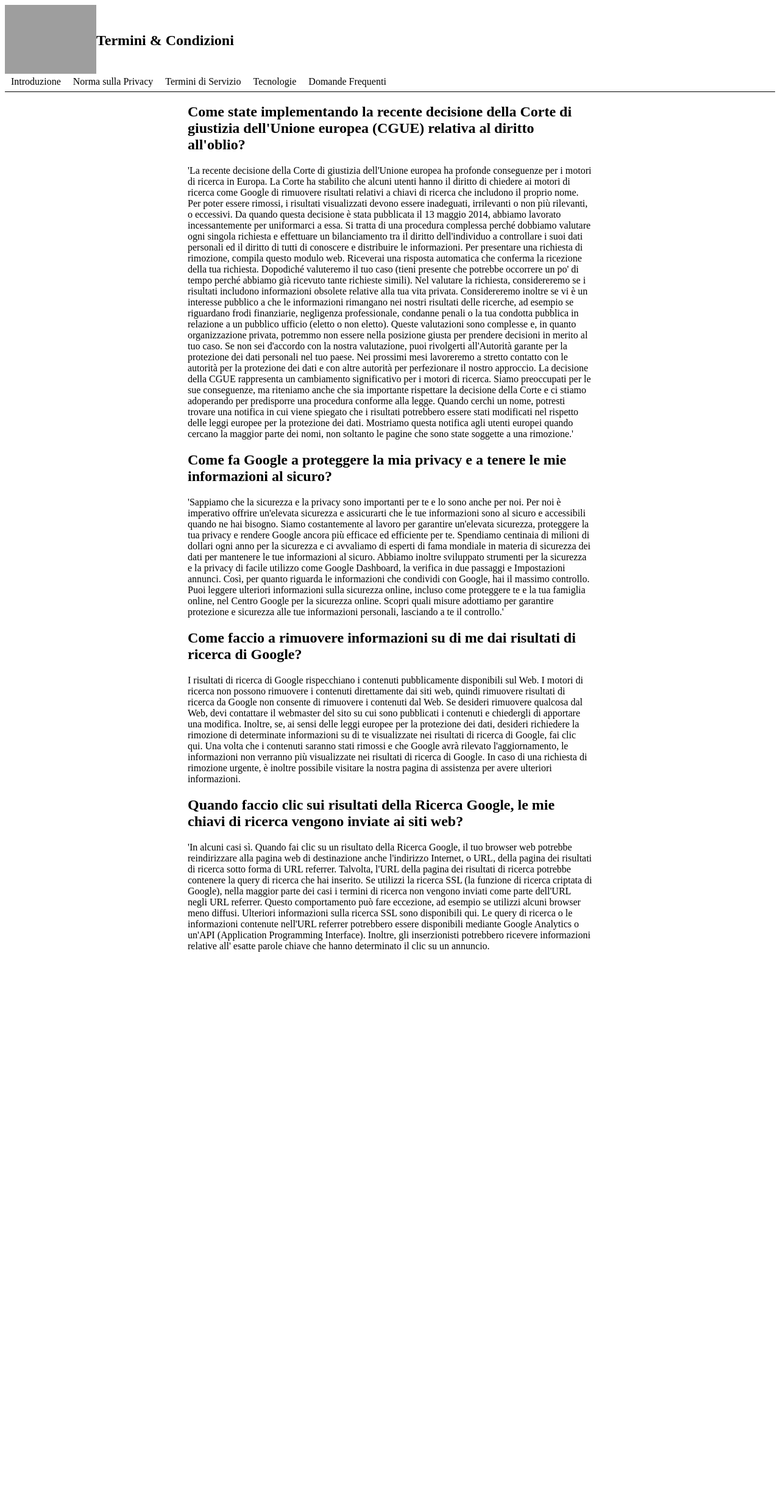
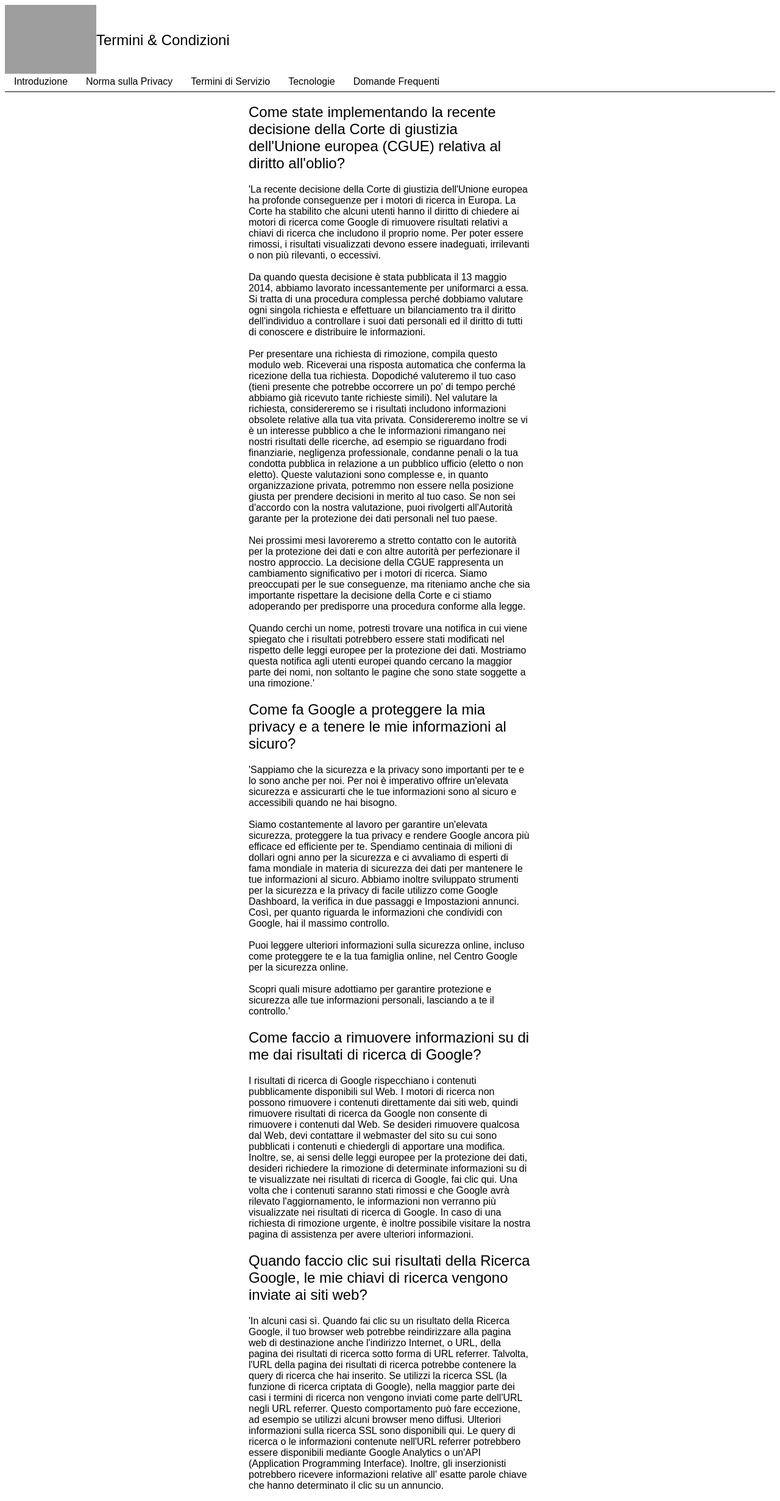
Before and after one commit to giulio30795/php-google-faq, a PHP site: page / in a window 1280 px wide. Shown: the whole page at 61% size. Before the commit the page ends 1561 px from the top, so only its background shows below. Run offline with PHP 8.4, Linux system fonts and the light colour scheme; grey boxes are pictures that could not be loaded.

Commit message:
Header & Main

```diff
--- a/index.php
+++ b/index.php
@@ -8,24 +8,24 @@ Vi lascio allegato anche uno screen di esempio. -->
 $DomandeFrequenti= [
     [
     'question' => "Come state implementando la recente decisione della Corte di giustizia dell'Unione europea (CGUE) relativa al diritto all'oblio?",
-    'answer' => "'La recente decisione della Corte di giustizia dell'Unione europea ha profonde conseguenze per i motori di ricerca in Europa. La Corte ha stabilito che alcuni utenti hanno il diritto di chiedere ai motori di ricerca come Google di rimuovere risultati relativi a chiavi di ricerca che includono il proprio nome. Per poter essere rimossi, i risultati visualizzati devono essere inadeguati, irrilevanti o non più rilevanti, o eccessivi.
+    'answer' => "'La recente decisione della Corte di giustizia dell'Unione europea ha profonde conseguenze per i motori di ricerca in Europa. La Corte ha stabilito che alcuni utenti hanno il diritto di chiedere ai motori di ricerca come Google di rimuovere risultati relativi a chiavi di ricerca che includono il proprio nome. Per poter essere rimossi, i risultati visualizzati devono essere inadeguati, irrilevanti o non più rilevanti, o eccessivi.<br><br>
 
-    Da quando questa decisione è stata pubblicata il 13 maggio 2014, abbiamo lavorato incessantemente per uniformarci a essa. Si tratta di una procedura complessa perché dobbiamo valutare ogni singola richiesta e effettuare un bilanciamento tra il diritto dell'individuo a controllare i suoi dati personali ed il diritto di tutti di conoscere e distribuire le informazioni.
+    Da quando questa decisione è stata pubblicata il 13 maggio 2014, abbiamo lavorato incessantemente per uniformarci a essa. Si tratta di una procedura complessa perché dobbiamo valutare ogni singola richiesta e effettuare un bilanciamento tra il diritto dell'individuo a controllare i suoi dati personali ed il diritto di tutti di conoscere e distribuire le informazioni.<br><br>
 
-    Per presentare una richiesta di rimozione, compila questo modulo web. Riceverai una risposta automatica che conferma la ricezione della tua richiesta. Dopodiché valuteremo il tuo caso (tieni presente che potrebbe occorrere un po' di tempo perché abbiamo già ricevuto tante richieste simili). Nel valutare la richiesta, considereremo se i risultati includono informazioni obsolete relative alla tua vita privata. Considereremo inoltre se vi è un interesse pubblico a che le informazioni rimangano nei nostri risultati delle ricerche, ad esempio se riguardano frodi finanziarie, negligenza professionale, condanne penali o la tua condotta pubblica in relazione a un pubblico ufficio (eletto o non eletto). Queste valutazioni sono complesse e, in quanto organizzazione privata, potremmo non essere nella posizione giusta per prendere decisioni in merito al tuo caso. Se non sei d'accordo con la nostra valutazione, puoi rivolgerti all'Autorità garante per la protezione dei dati personali nel tuo paese.
+    Per presentare una richiesta di rimozione, compila questo modulo web. Riceverai una risposta automatica che conferma la ricezione della tua richiesta. Dopodiché valuteremo il tuo caso (tieni presente che potrebbe occorrere un po' di tempo perché abbiamo già ricevuto tante richieste simili). Nel valutare la richiesta, considereremo se i risultati includono informazioni obsolete relative alla tua vita privata. Considereremo inoltre se vi è un interesse pubblico a che le informazioni rimangano nei nostri risultati delle ricerche, ad esempio se riguardano frodi finanziarie, negligenza professionale, condanne penali o la tua condotta pubblica in relazione a un pubblico ufficio (eletto o non eletto). Queste valutazioni sono complesse e, in quanto organizzazione privata, potremmo non essere nella posizione giusta per prendere decisioni in merito al tuo caso. Se non sei d'accordo con la nostra valutazione, puoi rivolgerti all'Autorità garante per la protezione dei dati personali nel tuo paese.<br><br>
 
-    Nei prossimi mesi lavoreremo a stretto contatto con le autorità per la protezione dei dati e con altre autorità per perfezionare il nostro approccio. La decisione della CGUE rappresenta un cambiamento significativo per i motori di ricerca. Siamo preoccupati per le sue conseguenze, ma riteniamo anche che sia importante rispettare la decisione della Corte e ci stiamo adoperando per predisporre una procedura conforme alla legge.
+    Nei prossimi mesi lavoreremo a stretto contatto con le autorità per la protezione dei dati e con altre autorità per perfezionare il nostro approccio. La decisione della CGUE rappresenta un cambiamento significativo per i motori di ricerca. Siamo preoccupati per le sue conseguenze, ma riteniamo anche che sia importante rispettare la decisione della Corte e ci stiamo adoperando per predisporre una procedura conforme alla legge.<br><br>
 
     Quando cerchi un nome, potresti trovare una notifica in cui viene spiegato che i risultati potrebbero essere stati modificati nel rispetto delle leggi europee per la protezione dei dati. Mostriamo questa notifica agli utenti europei quando cercano la maggior parte dei nomi, non soltanto le pagine che sono state soggette a una rimozione.'",
     ],
 
     [
     'question' => 'Come fa Google a proteggere la mia privacy e a tenere le mie informazioni al sicuro?',
-    'answer' => "'Sappiamo che la sicurezza e la privacy sono importanti per te e lo sono anche per noi. Per noi è imperativo offrire un'elevata sicurezza e assicurarti che le tue informazioni sono al sicuro e accessibili quando ne hai bisogno.
+    'answer' => "'Sappiamo che la sicurezza e la privacy sono importanti per te e lo sono anche per noi. Per noi è imperativo offrire un'elevata sicurezza e assicurarti che le tue informazioni sono al sicuro e accessibili quando ne hai bisogno.<br><br>
 
-    Siamo costantemente al lavoro per garantire un'elevata sicurezza, proteggere la tua privacy e rendere Google ancora più efficace ed efficiente per te. Spendiamo centinaia di milioni di dollari ogni anno per la sicurezza e ci avvaliamo di esperti di fama mondiale in materia di sicurezza dei dati per mantenere le tue informazioni al sicuro. Abbiamo inoltre sviluppato strumenti per la sicurezza e la privacy di facile utilizzo come Google Dashboard, la verifica in due passaggi e Impostazioni annunci. Così, per quanto riguarda le informazioni che condividi con Google, hai il massimo controllo.
+    Siamo costantemente al lavoro per garantire un'elevata sicurezza, proteggere la tua privacy e rendere Google ancora più efficace ed efficiente per te. Spendiamo centinaia di milioni di dollari ogni anno per la sicurezza e ci avvaliamo di esperti di fama mondiale in materia di sicurezza dei dati per mantenere le tue informazioni al sicuro. Abbiamo inoltre sviluppato strumenti per la sicurezza e la privacy di facile utilizzo come Google Dashboard, la verifica in due passaggi e Impostazioni annunci. Così, per quanto riguarda le informazioni che condividi con Google, hai il massimo controllo.<br><br>
 
-    Puoi leggere ulteriori informazioni sulla sicurezza online, incluso come proteggere te e la tua famiglia online, nel Centro Google per la sicurezza online.
+    Puoi leggere ulteriori informazioni sulla sicurezza online, incluso come proteggere te e la tua famiglia online, nel Centro Google per la sicurezza online.<br><br>
 
     Scopri quali misure adottiamo per garantire protezione e sicurezza alle tue informazioni personali, lasciando a te il controllo.'",
     ],
@@ -66,11 +66,11 @@ $DomandeFrequenti= [
 
     <nav>
         <ul>
-            <li>Introduzione</li>
-            <li>Norma sulla Privacy</li>
-            <li>Termini di Servizio</li>
-            <li>Tecnologie</li>
-            <li>Domande Frequenti</li>
+            <li tabindex="0">Introduzione</li>
+            <li tabindex="0">Norma sulla Privacy</li>
+            <li tabindex="0">Termini di Servizio</li>
+            <li tabindex="0">Tecnologie</li>
+            <li tabindex="0">Domande Frequenti</li>
         </ul>
     </nav>
 
--- a/style.css
+++ b/style.css
@@ -1,3 +1,9 @@
+
+*{
+    box-sizing: border-box;
+    font-family: sans-serif;
+}
+
 
 img{
     width:150px;
@@ -6,6 +12,15 @@ img{
 header{
     display: flex;
     align-items: center;
+    padding: 0
+}
+
+header  h2{
+    font-weight: 200;
+}
+
+main h2 {
+    font-weight: 500;
 }
 
 ul{
@@ -18,7 +33,7 @@ ul{
 }
 
 li{
-    margin: 0 10px;
+    margin: 0 15px;
     border-bottom: 2px solid transparent ;
     padding-bottom: 5px;
 
@@ -31,6 +46,14 @@ li:hover{
     cursor: pointer;
 }
 
+li:focus{
+    color: #3367d6;
+    border-bottom: 2px solid #3367d6 ;
+    transition: .1s;
+    cursor: pointer;
+
+}
+
 main {
-    margin: 0 300px
+    margin: 0 400px
 }
```
